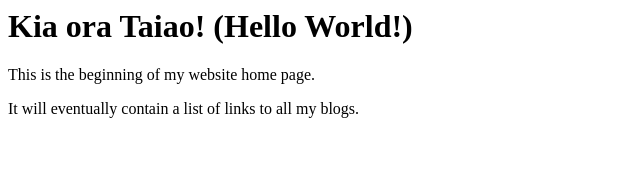
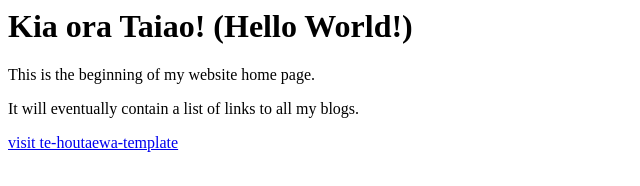
Before and after one commit to manasa-yanamandra/manasa-yanamandra.github.io, a plain HTML site: page index.html in a window 1280 px wide. Shown: the whole page, without its empty margins (0-640 px from the left). Drawn offline with Linux system fonts and the light colour scheme.

Commit message:
added link to index.html

```diff
--- a/index.html
+++ b/index.html
@@ -6,5 +6,6 @@
         <h1>Kia ora Taiao! (Hello World!)</h1>
         <p>This is the beginning of my website home page.</p>
         <p>It will eventually contain a list of links to all my blogs.</p>
-    </body>
+        <a href="blog/te-houtaewa-template.html">visit te-houtaewa-template</a>
+            </body>
 </html>
```
